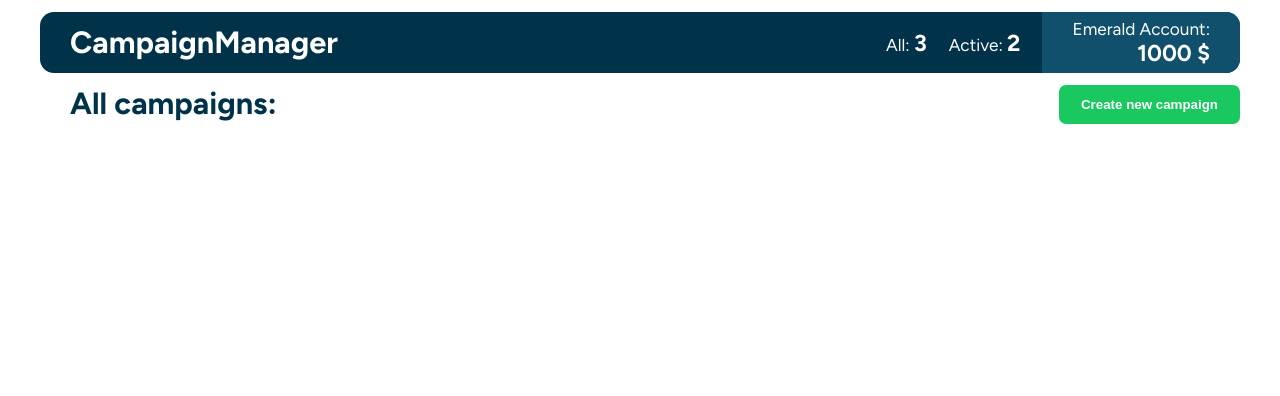
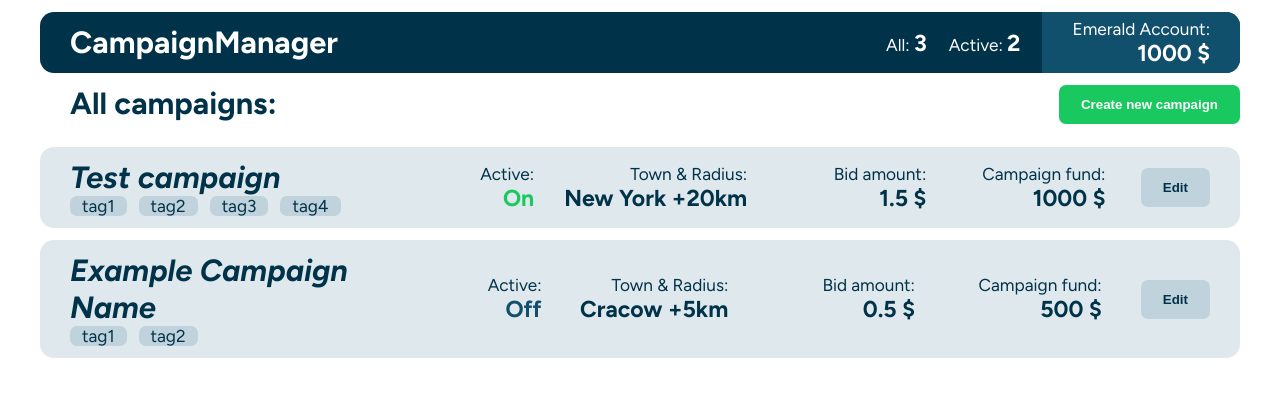
Before and after one commit to BarteXikora/campaign-manager, a React (Create React App) app: page / in a window 1280 px wide. Shown: the top 396 px of the page. Built offline with nearby package versions, Linux system fonts and the light colour scheme; the HTML template or start-up script is replaced by a standard one.

Commit message:
Created the List component with mocked data

```diff
--- a/src/App.tsx
+++ b/src/App.tsx
@@ -3,12 +3,14 @@ import AppTheme from './theme/AppTheme'
 import Container from './components/layout/container/Container'
 import Header from './components/layout/header/Header'
 import ListHeader from './components/layout/listHeader/ListHeader'
+import List from './components/layout/list/List'
 
 const App = () => {
   return <AppTheme>
     <Container>
       <Header />
       <ListHeader />
+      <List />
     </Container>
   </AppTheme>
 }
--- /dev/null
+++ b/src/components/layout/list/List.style.tsx
@@ -0,0 +1,10 @@
+import styled from 'styled-components'
+
+const StyledList = styled.main`
+    ul {
+        padding: 0%;
+        list-style-type: none;
+    }
+`
+
+export default StyledList
--- /dev/null
+++ b/src/components/layout/list/List.tsx
@@ -0,0 +1,40 @@
+import StyledList from './List.style'
+
+import Campaign from '../campaign/Campaign'
+import { TCampaign } from '../campaign/campaign.types'
+
+const __campaigns: TCampaign[] = [
+    {
+        id: '1',
+        name: 'Test campaign',
+        tags: ['tag1', 'tag2', 'tag3', 'tag4'],
+        statusActive: true,
+        bidAmount: 1.5,
+        campaignFund: 1000,
+        town: 'New York',
+        radius: 20
+    }, {
+        id: '2',
+        name: 'Example Campaign Name',
+        tags: ['tag1', 'tag2'],
+        statusActive: false,
+        bidAmount: 0.5,
+        campaignFund: 500,
+        town: 'Cracow',
+        radius: 5
+    }
+]
+
+const List = () => {
+    return <StyledList>
+        <ul>
+            {
+                __campaigns.map(campaign => <li key={campaign.id}>
+                    <Campaign {...campaign} />
+                </li>)
+            }
+        </ul>
+    </StyledList>
+}
+
+export default List
```
